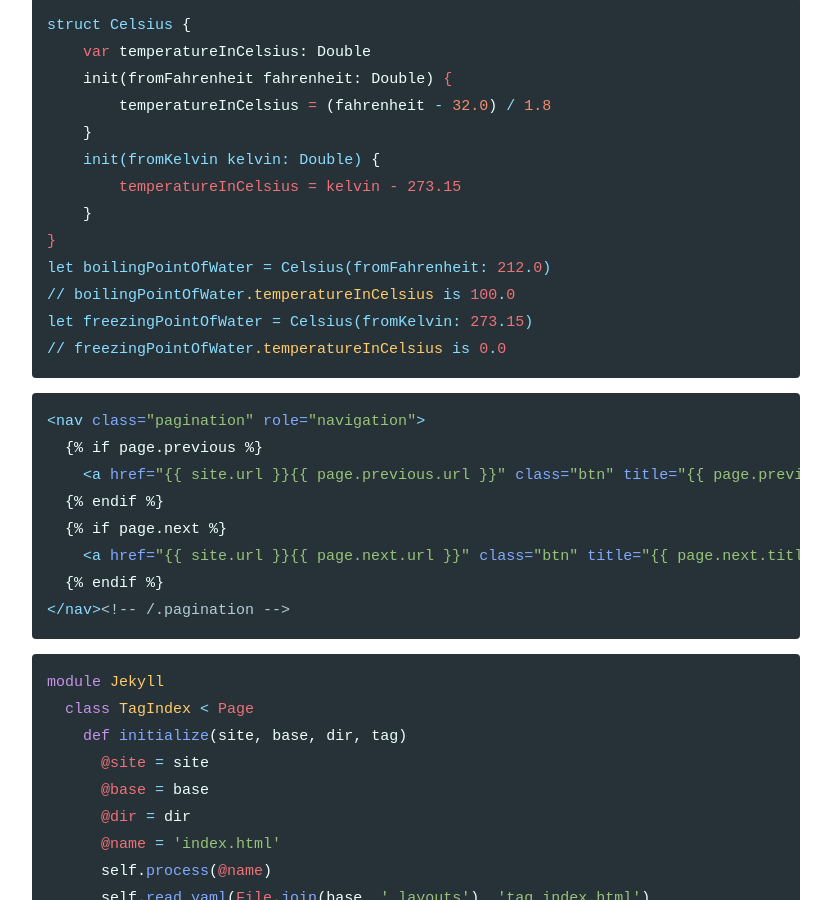
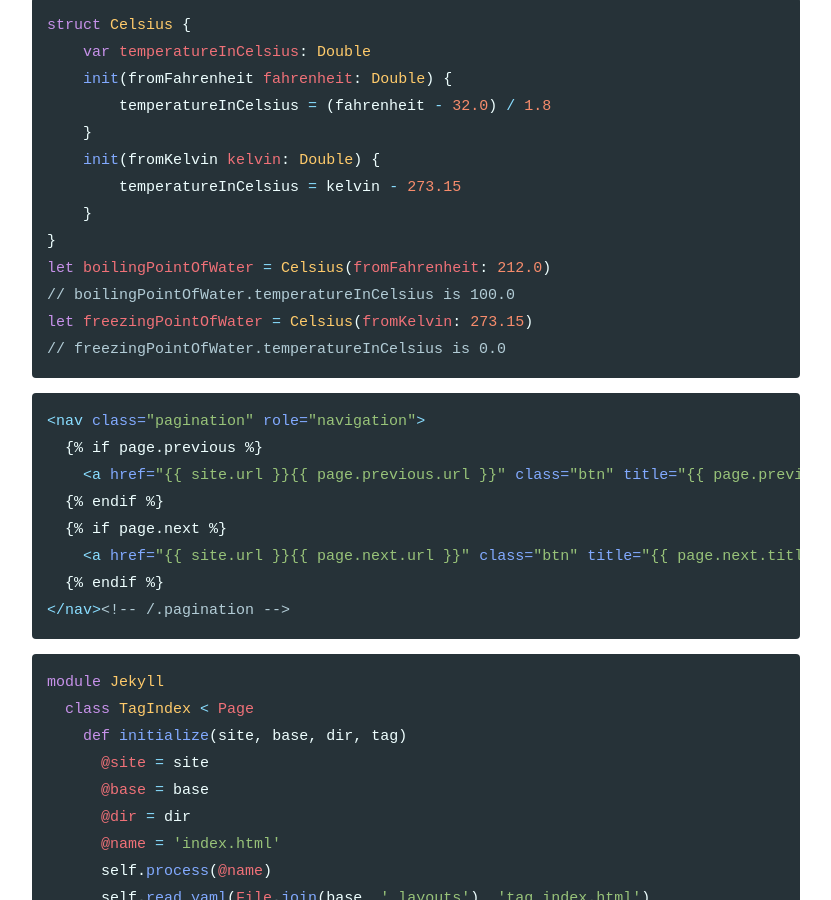
Before and after one commit to abdela7ad/abdela7ad.github.io, a Jekyll site: the page built from _posts/2014-08-08-Markup- Syntax Highlighting.md, in a window 1280 px wide and 900 px high, scrolled down 764 px. Shown: the whole window, without its empty margins (224-1055 px from the left). Built offline with Jekyll 4.4.1, drawn with Linux system fonts in a browser that asks for light colours.

Commit message:
Update 2014-08-08-Markup- Syntax Highlighting.md

````diff
--- a/_posts/2014-08-08-Markup- Syntax Highlighting.md
+++ b/_posts/2014-08-08-Markup- Syntax Highlighting.md
@@ -19,7 +19,7 @@ GitHub Flavored Markdown [fenced code blocks](https://help.github.com/articles/c
   width: 100%;
 }
 ```
-```css
+```swift
 struct Celsius {
     var temperatureInCelsius: Double
     init(fromFahrenheit fahrenheit: Double) {
````
